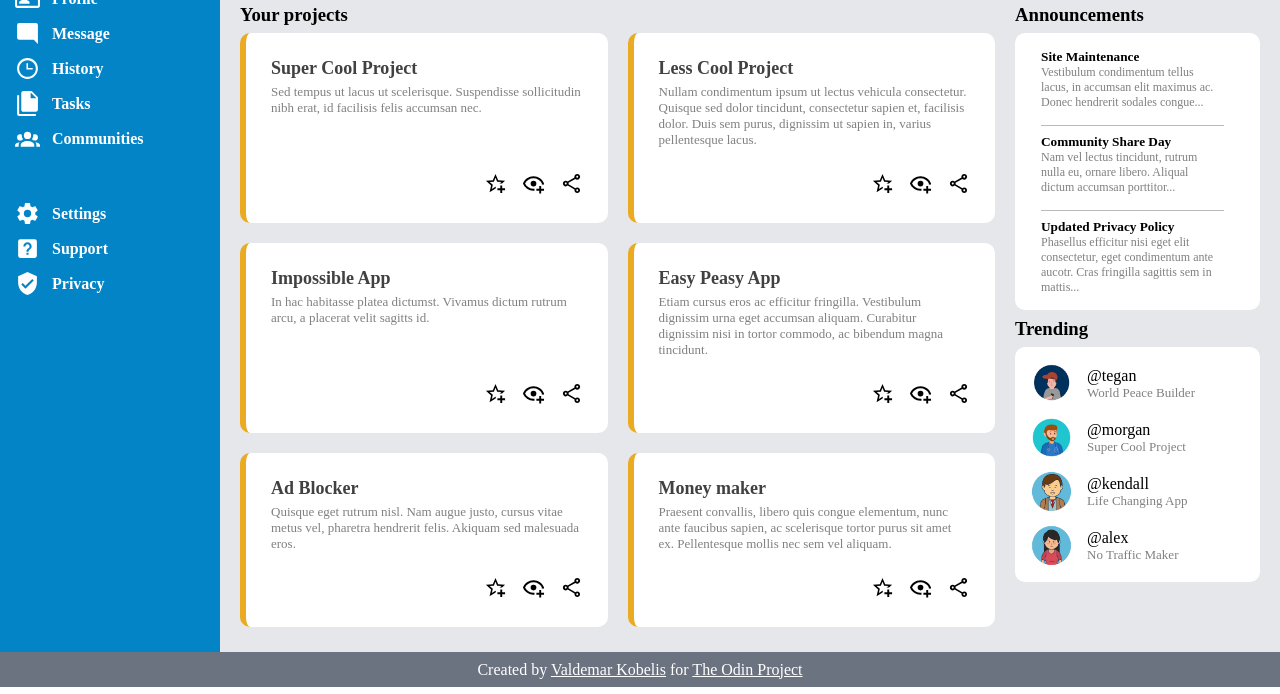
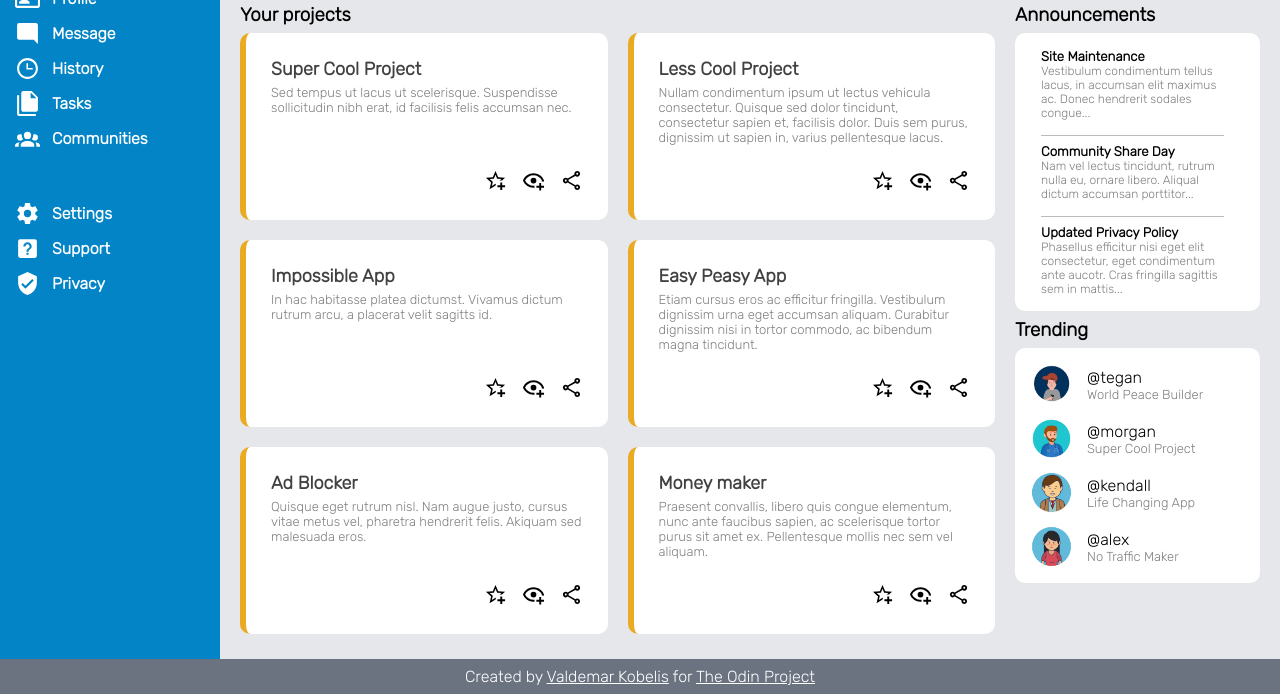
Before and after one commit to Valdemarae/dashboard, a plain HTML site: page index.html in a window 1280 px wide. Shown: the part 174-868 px from the top of the page. Drawn offline with Linux system fonts and the light colour scheme.

Commit message:
Add and apply custom downloaded font

```diff
--- a/styles.css
+++ b/styles.css
@@ -1,3 +1,10 @@
+@font-face {
+    font-family: 'Rubik';
+    src: url('fonts/Rubik-VariableFont_wght.woff') format('woff');
+    font-weight: normal;
+    font-style: normal;
+}
+
 * {
     box-sizing: border-box;
     margin: 0;
@@ -7,6 +14,7 @@ body {
     display: grid;
     grid-template: 160px max-content 35px / 220px auto;
     min-height: 100vh;
+    font-family: 'Rubik', sans-serif;
 }
 
 .header {
```
Also changed, not shown: fonts/Rubik-VariableFont_wght.woff (added).
